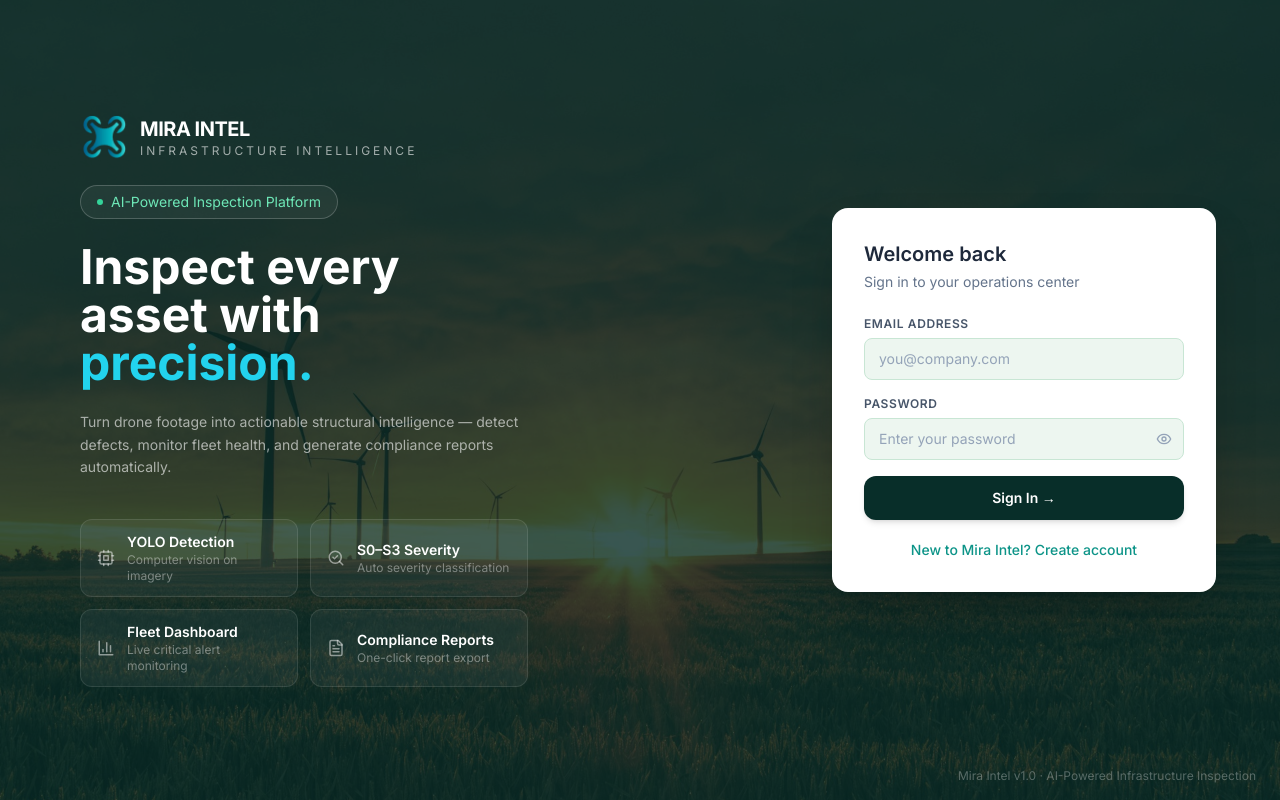
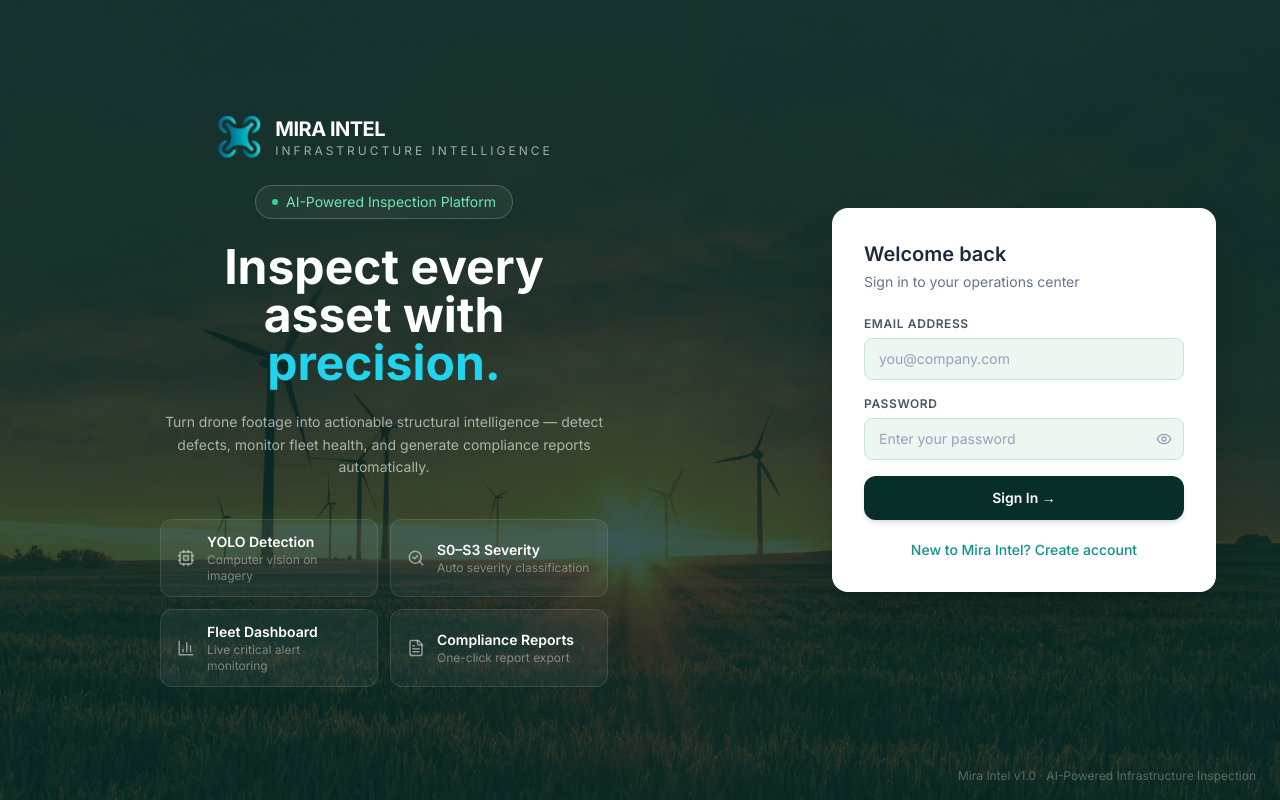
Before and after one commit to dataworks2026/Infrastructure_Inspection_App, a Next.js app in the folder frontend/: page /login in a window 1280 px wide. Built offline with nearby package versions, Linux system fonts and the light colour scheme.

Commit message:
[Fix]: Center-align login page pane contents

```diff
--- a/frontend/app/(auth)/login/page.tsx
+++ b/frontend/app/(auth)/login/page.tsx
@@ -48,7 +48,7 @@ export default function LoginPage() {
       </div>
 
       {/* Left — branding */}
-      <div className="relative z-10 flex-1 flex flex-col justify-center px-12 lg:px-20 py-12">
+      <div className="relative z-10 flex-1 flex flex-col items-center justify-center px-12 lg:px-20 py-12">
         {/* Logo + brand */}
         <div className="flex items-center gap-3 mb-6">
           <img src="/logo.png" alt="Mira Intel" className="w-12 h-12 object-contain" />
@@ -67,12 +67,12 @@ export default function LoginPage() {
         </div>
 
         {/* Hero text */}
-        <h2 className="text-4xl lg:text-5xl font-bold text-white leading-tight mb-6">
+        <h2 className="text-4xl lg:text-5xl font-bold text-white leading-tight mb-6 text-center">
           Inspect every<br />asset with<br />
           <span className="text-cyan-400">precision.</span>
         </h2>
 
-        <p className="text-white/60 text-sm leading-relaxed max-w-md mb-10">
+        <p className="text-white/60 text-sm leading-relaxed max-w-md mb-10 text-center">
           Turn drone footage into actionable structural intelligence &mdash; detect defects, monitor fleet health,
           and generate compliance reports automatically.
         </p>
```
